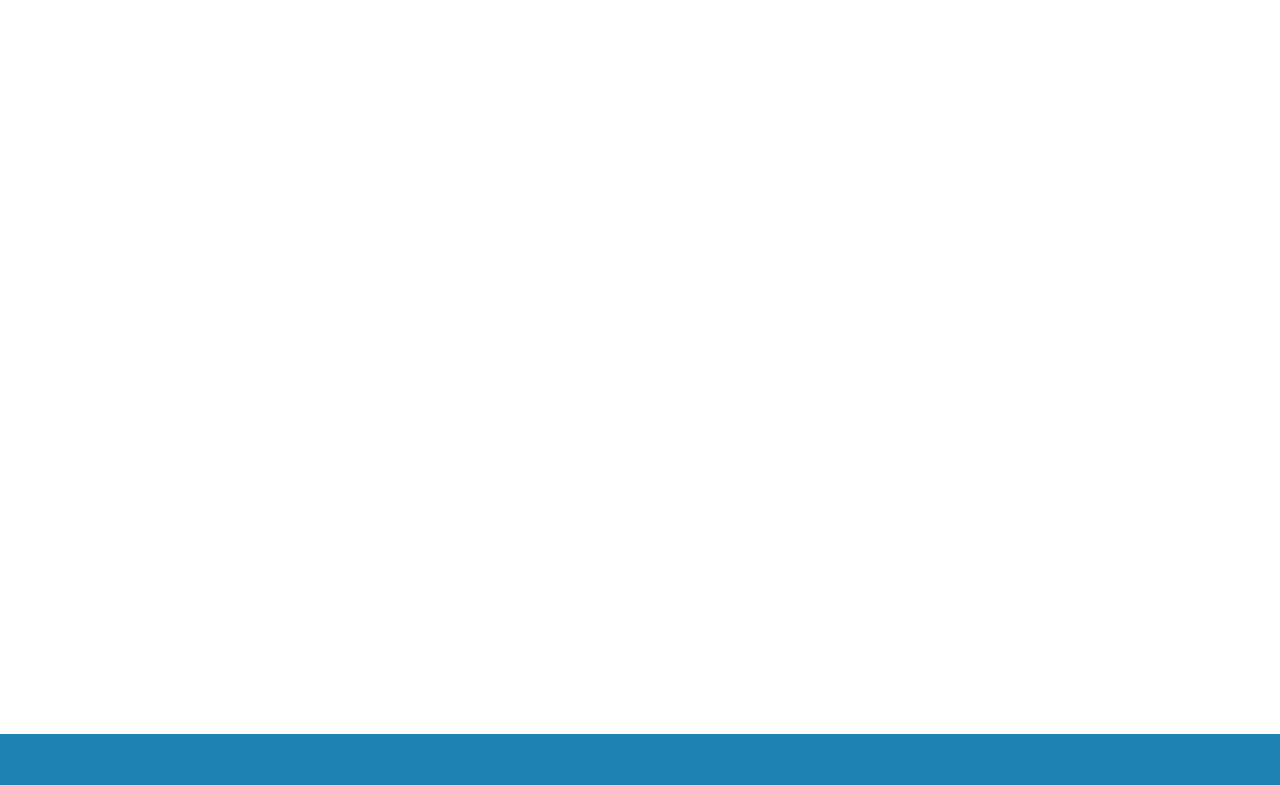
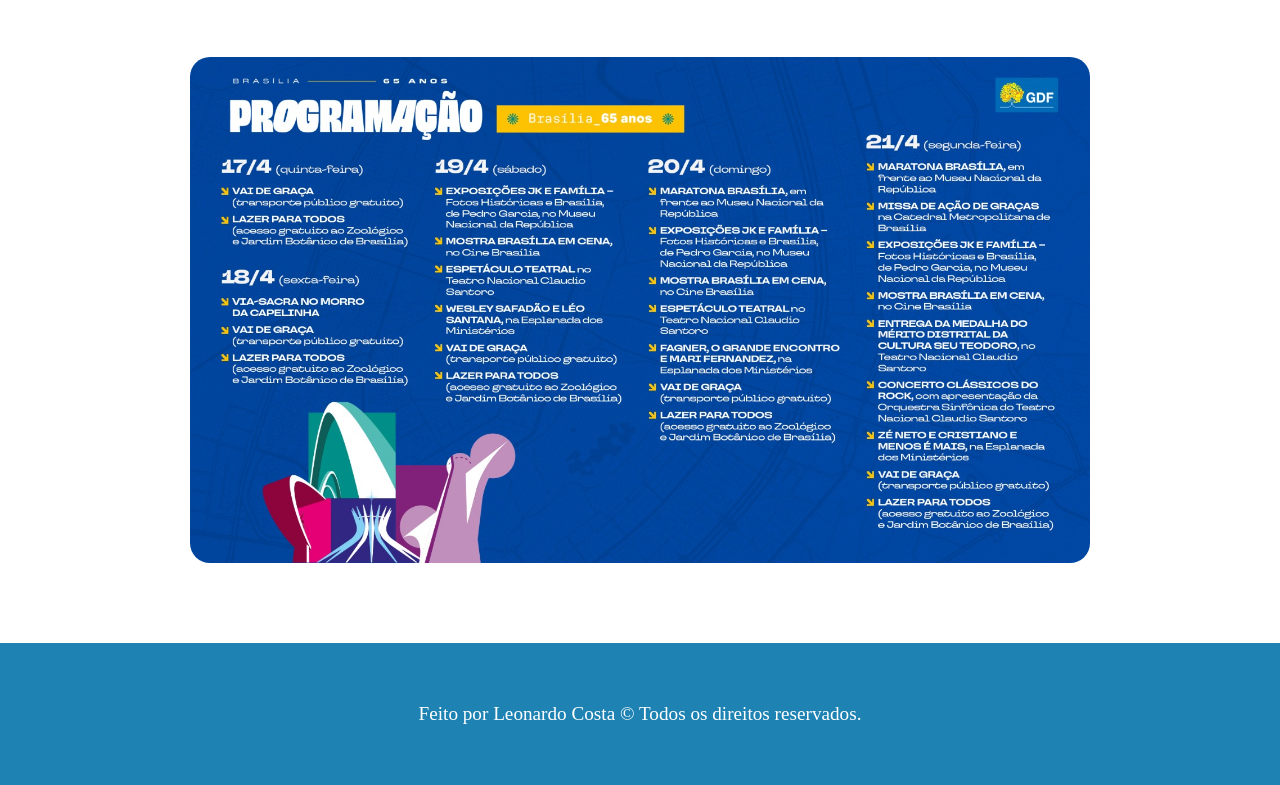
Before and after one commit to leonascr/niverdebrasilia, a plain HTML site: page index.html in a window 1280 px wide. Shown: the part 2061-2846 px from the top of the page. Drawn offline with Linux system fonts and the light colour scheme; a web font is replaced by a local one.

Commit message:
Add files via upload

```diff
--- a/index.html
+++ b/index.html
@@ -63,7 +63,7 @@
     </section>
   </main>
   <footer id="direitos">
-    Feito por Leonardo Costa
+    Feito por Leonardo Costa © Todos os direitos reservados.
   </footer>
 </body>
 
```
